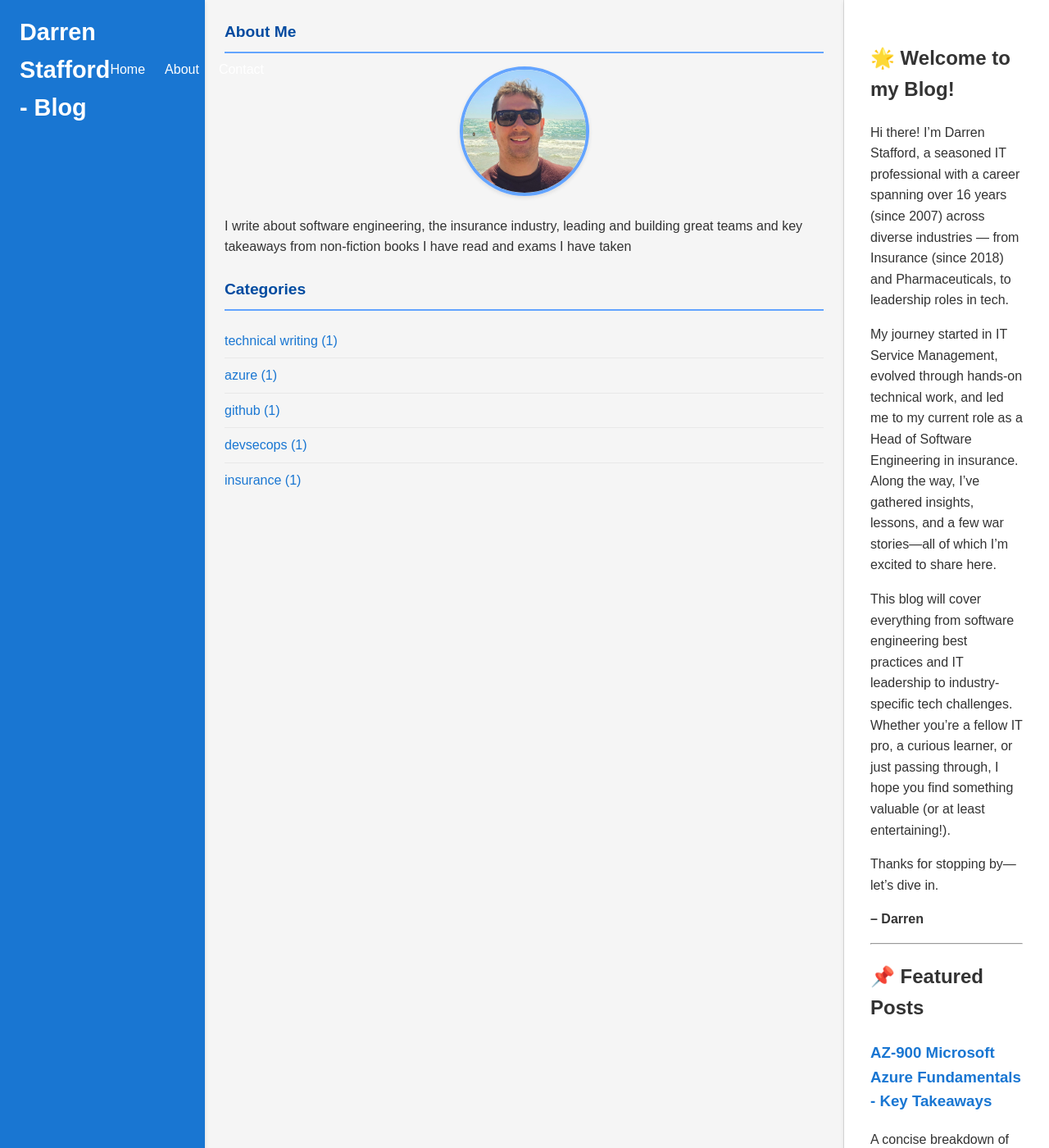
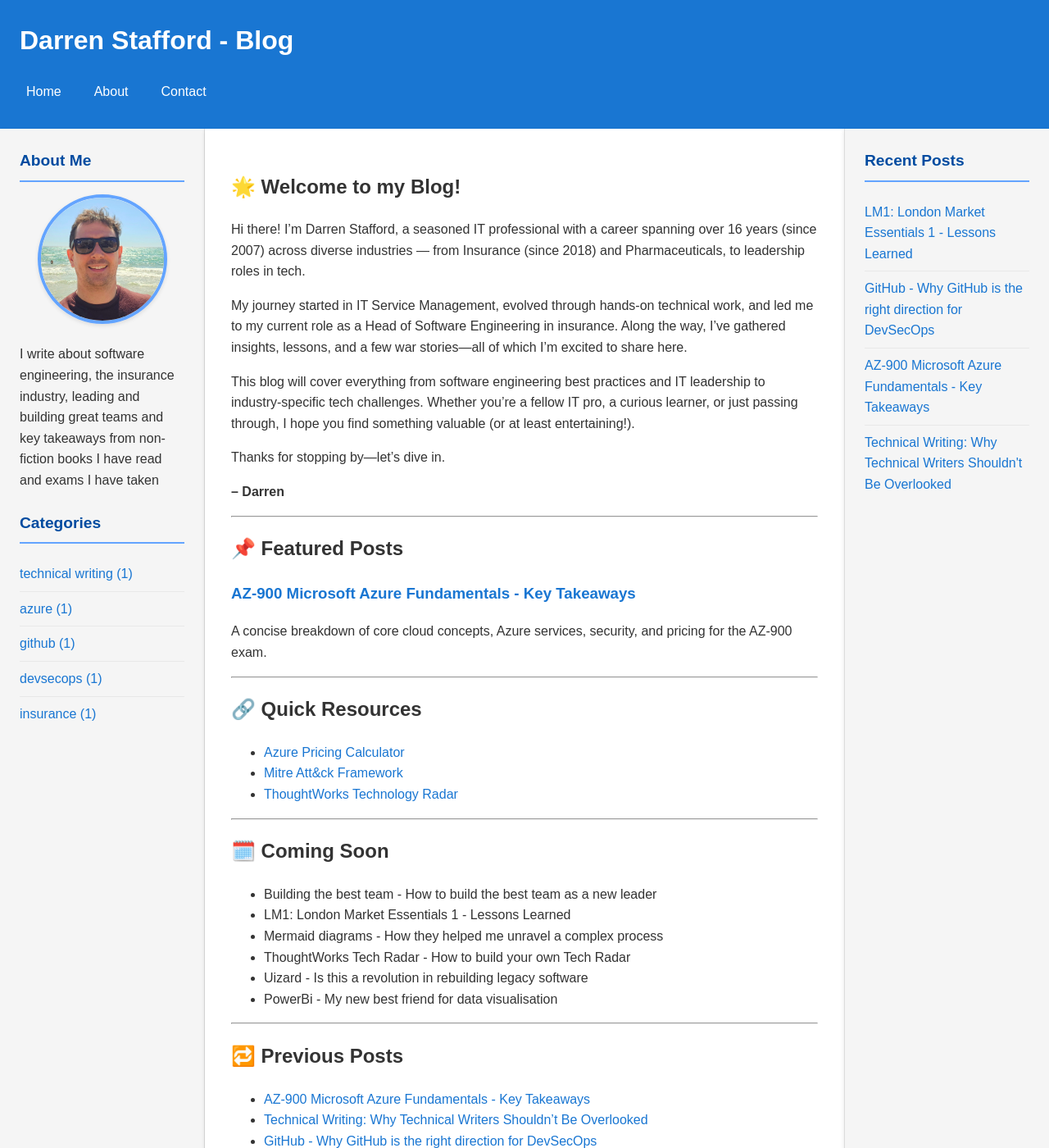
Before and after one commit to dazstaffs/blog, a Jekyll site: the page built from index.md, in a window 1280 px wide and 1400 px high. Shown: the whole window at 82% size. Built offline with Jekyll 4.4.1, drawn with Linux system fonts in a browser that asks for light colours.

Commit message:
adjusted header styles

```diff
--- a/_includes/header.html
+++ b/_includes/header.html
@@ -1,10 +1,6 @@
-<div class="header-container">
-    <div class="header-title">
-      <h1><a href="{{ site.baseurl }}/">{{ site.title }}</a></h1>
-    </div>
-    <nav class="site-nav">
-   <a href="{{ site.baseurl }}/">Home</a>
-   <a href="{{ site.baseurl }}/about">About</a>
-    <a href="{{ site.baseurl }}/contact">Contact</a>
-    </nav>
-  </div>
+<h1><a href="{{ site.baseurl }}/">{{ site.title }}</a></h1>
+<nav class="nav">
+  <a href="{{ site.baseurl }}/">Home</a>
+  <a href="{{ site.baseurl }}/about">About</a>
+  <a href="{{ site.baseurl }}/contact">Contact</a>
+</nav>
--- a/_layouts/default.html
+++ b/_layouts/default.html
@@ -10,7 +10,7 @@
 <body>
   <div class="container">
     <!-- Header/Navigation -->
-    <header class="site-header">
+    <header class="header">
       {% include header.html %}
     </header>
 
--- a/_sass/main.scss
+++ b/_sass/main.scss
@@ -51,69 +51,35 @@ a {
 }
 
 // Header
-.site-header {
+.header {
+  grid-column: 1 / -1;
   background-color: $primary-color;
   color: $light-text;
-  padding: 1rem 0;
+  padding: 1.5rem;
   box-shadow: $shadow;
-  position: sticky;
-  top: 0;
-  z-index: 100;
-}
 
-.header-container {
-  max-width: 1200px;
-  margin: 0 auto;
-  padding: 0 1.5rem;
-  display: flex;
-  justify-content: space-between;
-  align-items: center;
-}
-
-.header-title {
   h1 {
     margin: 0;
-    font-size: 1.8rem;
+    font-size: 2rem;
+  }
+
+  h1 a{
+    color: $light-text;
+  }
+
+  .nav {
+    display: flex;
+    gap: 1.5rem;
+    margin-top: 1rem;
 
     a {
       color: $light-text;
-      text-decoration: none;
+      padding: 0.5rem;
+      border-radius: 4px;
 
       &:hover {
-        opacity: 0.9;
+        background-color: rgba(255, 255, 255, 0.2);
       }
-    }
-  }
-}
-
-.site-nav {
-  display: flex;
-  gap: 1.5rem;
-
-  a {
-    color: $light-text;
-    padding: 0.5rem 0;
-    position: relative;
-    text-decoration: none;
-    font-weight: 500;
-
-    &:hover {
-      opacity: 0.9;
-    }
-
-    &:after {
-      content: '';
-      position: absolute;
-      bottom: 0;
-      left: 0;
-      width: 0;
-      height: 2px;
-      background-color: $light-text;
-      transition: width 0.3s ease;
-    }
-
-    &:hover:after {
-      width: 100%;
     }
   }
 }
@@ -185,19 +151,6 @@ a {
       width: 120px;
       height: 120px;
     }
-
-      .header-container {
-    flex-direction: column;
-    padding: 1rem;
-  }
-
-  .header-title {
-    margin-bottom: 1rem;
-  }
-
-  .site-nav {
-    gap: 1rem;
-  }
   }
 }
 
```
